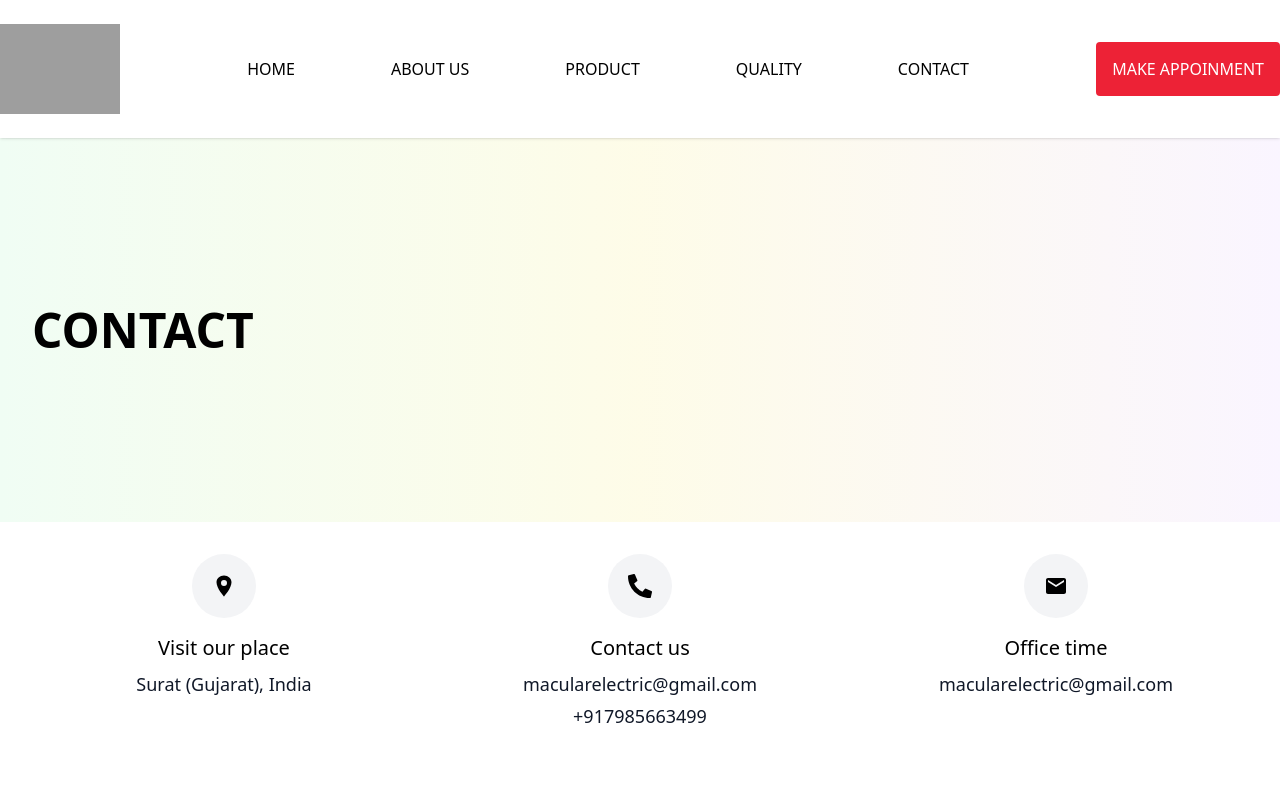
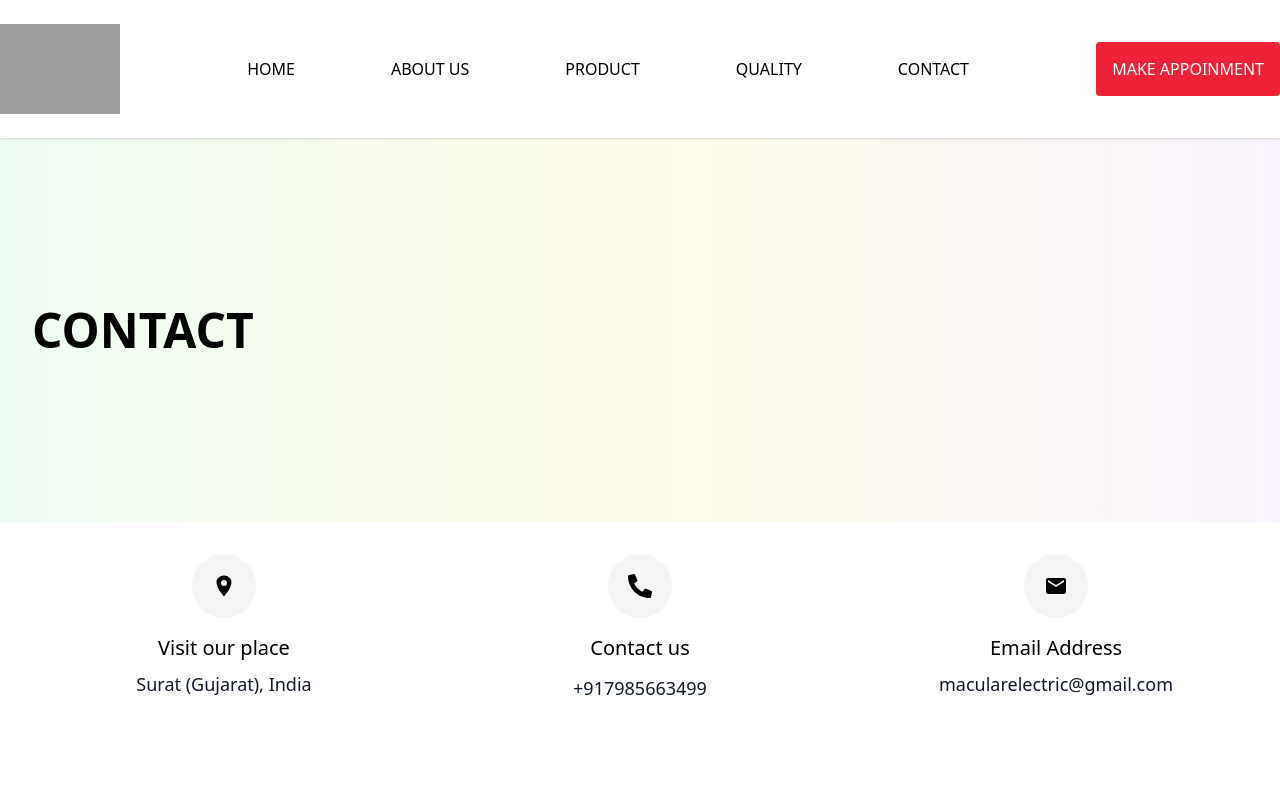
Before and after one commit to adityapandey141/macular-industries, a Next.js app: page /contact-us in a window 1280 px wide. Shown: the top 800 px of the page. Built offline with nearby package versions, Linux system fonts and the light colour scheme; grey boxes are pictures that could not be loaded.

Commit message:
ContactForm changes

```diff
--- a/src/components/contact/ContactDetails.jsx
+++ b/src/components/contact/ContactDetails.jsx
@@ -24,7 +24,6 @@ const ContactDetails = () => {
               <FaPhoneAlt className="h-6 w-6 text-black" />
             </div>
             <h3 className="text-base sm:text-xl font-medium text-black mb-2">Contact us</h3>
-            <p className="text-gray-900 text-sm sm:text-lg break-words">macularelectric@gmail.com</p>
             <p className="text-gray-900 text-sm sm:text-lg mt-1">+917985663499</p>
           </div>
 
@@ -33,7 +32,7 @@ const ContactDetails = () => {
             <div className="w-14 h-14 sm:w-16 sm:h-16 bg-gray-100 rounded-full flex items-center justify-center mb-4">
               <MdEmail  className="h-6 w-6 text-black" />
             </div>
-            <h3 className="text-base sm:text-xl font-medium text-black mb-2">Office time</h3>
+            <h3 className="text-base sm:text-xl font-medium text-black mb-2">Email Address</h3>
             <p className="text-gray-900 text-sm sm:text-lg break-words">macularelectric@gmail.com</p>
           </div>
 
```
